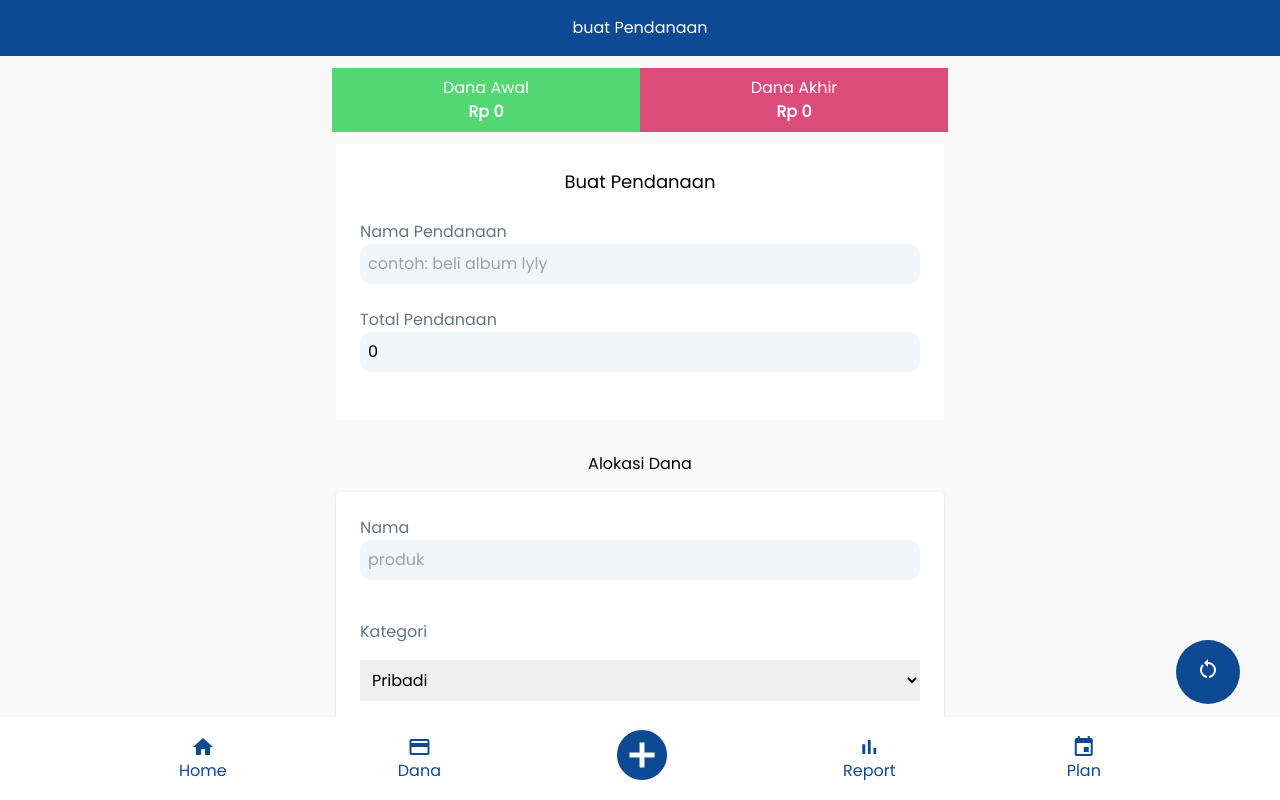
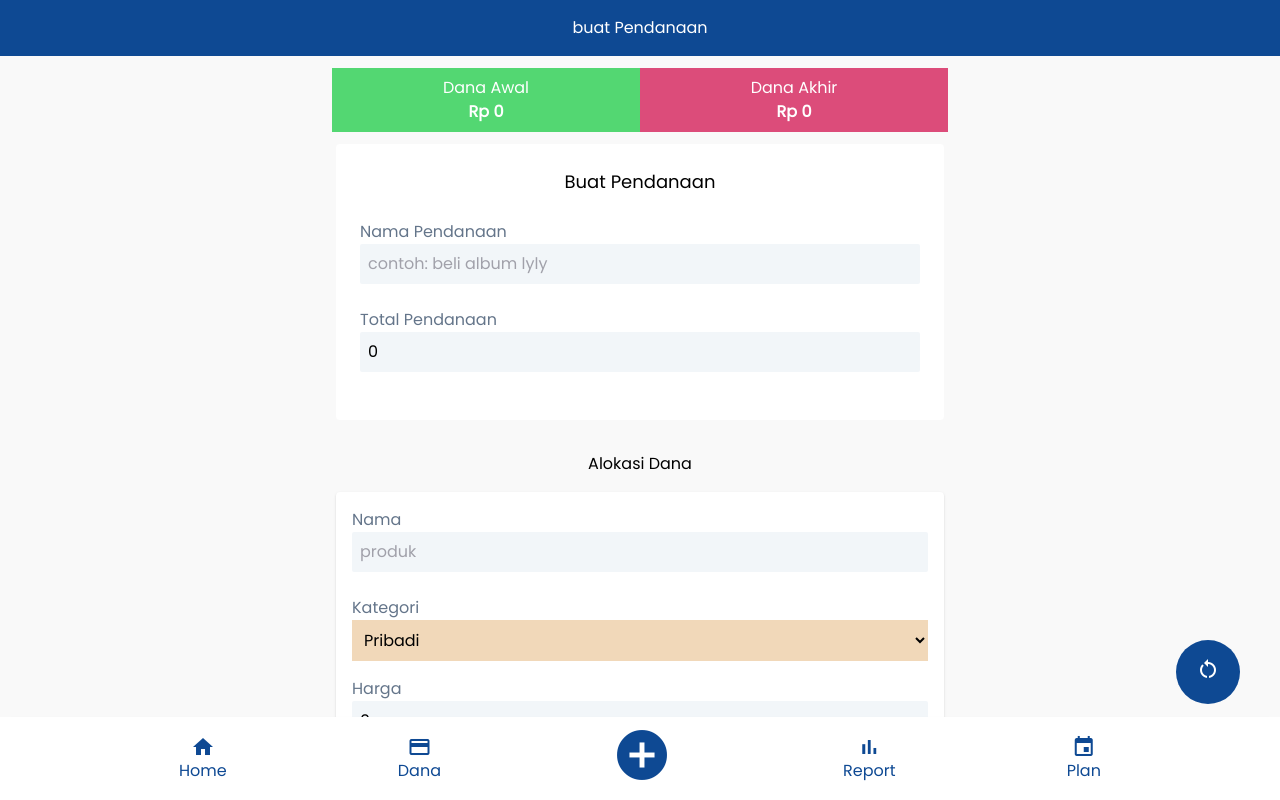
Before and after one commit to JenabB/react-alokasi-dana, a React (Create React App) app: page /create in a window 1280 px wide. Shown: the top 800 px of the page. Built offline with nearby package versions, Linux system fonts and the light colour scheme.

Commit message:
fix create form

```diff
--- a/src/components/createPendanaan/C2.Form.js
+++ b/src/components/createPendanaan/C2.Form.js
@@ -167,7 +167,7 @@ const Form = () => {
           <h1 className="mt-8">Alokasi Dana</h1>
           {semuaProduk.length > 0 ? (
             semuaProduk.map((produk, index) => (
-              <div key={index} className="my-4 shadow bg-white rounded p-6">
+              <div key={index} className="my-4 shadow bg-white rounded p-4">
                 <h1 className="text-left text-formLabel">Nama</h1>
                 <input
                   className={formInput}
@@ -180,10 +180,10 @@ const Form = () => {
                     handleProdukChange(index, e);
                   }}
                 />
-                <h1 className="text-left text-formLabel mt-4">Kategori</h1>
+                <h1 className="text-left text-formLabel">Kategori</h1>
                 <select
                   name="category"
-                  className="p-2 w-full my-4"
+                  className="p-2 w-full bg-keluarga"
                   onChange={(e) => {
                     handleProdukChange(index, e);
                   }}
--- a/src/components/plan/InComplete.js
+++ b/src/components/plan/InComplete.js
@@ -108,7 +108,7 @@ const InComplete = () => {
                     check_circle
                   </button>
                   <button
-                    className="material-icons mx-2 text-pribadi"
+                    className="material-icons mx-2 text-primary"
                     onClick={() => handleIsEdit(val.planId)}
                   >
                     edit
--- a/src/theme/inputTheme.js
+++ b/src/theme/inputTheme.js
@@ -1,2 +1,2 @@
-export const formInput = "p-2 mb-6 w-full rounded-xl bg-input";
+export const formInput = "p-2 mb-6 w-full rounded-sm bg-input";
 export const searchInput = "p-2 w-3/4 mx-auto rounded-full bg-input";
```
